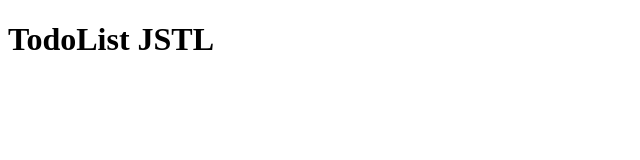
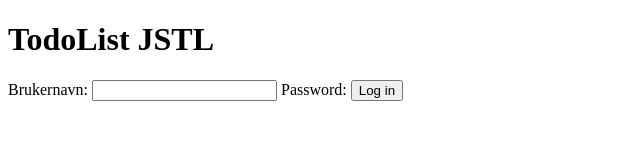
Before and after one commit to jstl-mm200/Appiklasjonsutvikling, a website: page Public/index.html in a window 1280 px wide. Shown: the whole page, without its empty margins (0-640 px from the left). Drawn offline with Linux system fonts and the light colour scheme.

Commit message:
begynnelse på login

```diff
--- a/Public/index.html
+++ b/Public/index.html
@@ -10,11 +10,19 @@
 
     <h1> TodoList JSTL</h1>
 
+    Brukernavn: <input type ="text" id="username" name="user">
+    Password: <inut type ="text" id="password" name="password">
+    <button type="button" id="login" name="login">Log in</button>
+
+
 </body>
 
 <script>
 
-    //JavaScript code here...
+    let logInButton = document.getElementById("login");
+    logInButton.onclick = function(e) {
+
+    }
 
 </script>
 
```
